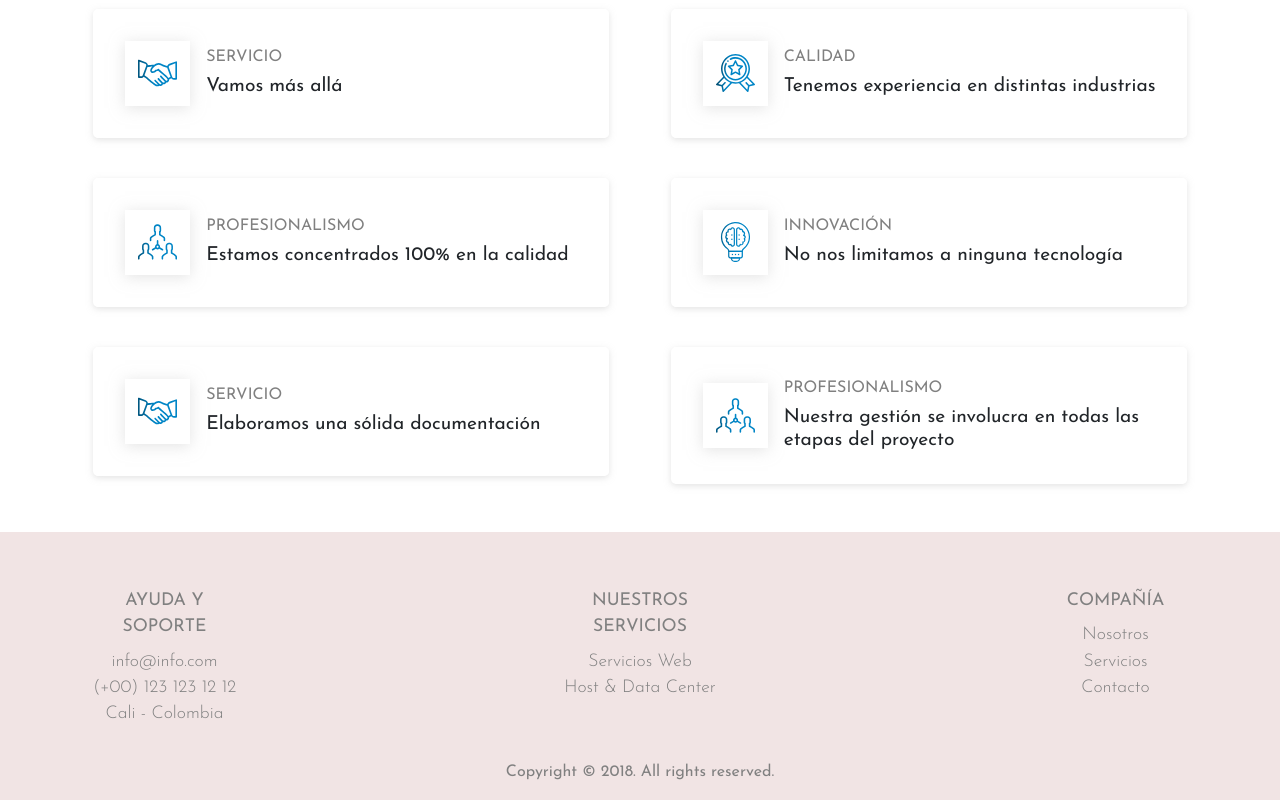
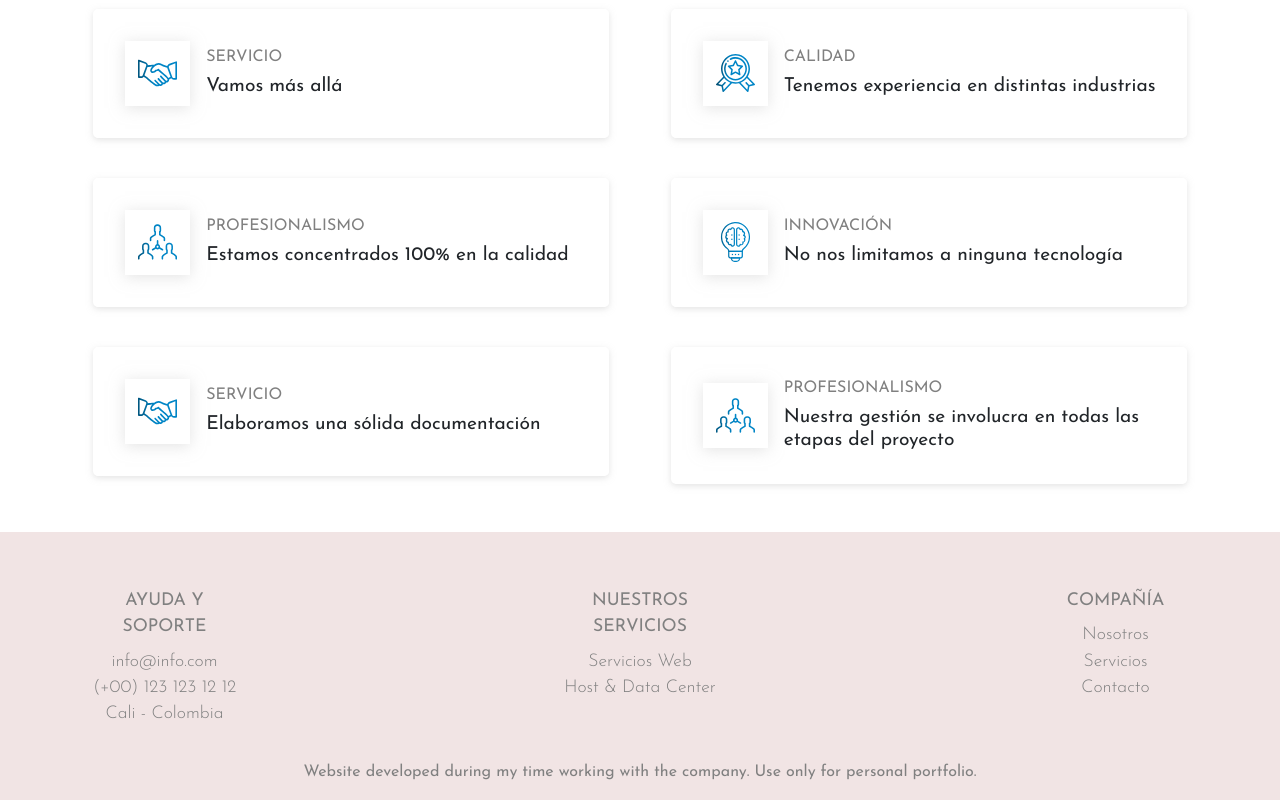
Before and after one commit to johanmeci/p-gbmedia, a React (Create React App) app: page / in a window 1280 px wide. Shown: the part 1216-2016 px from the top of the page. Built offline with nearby package versions, Linux system fonts and the light colour scheme.

Commit message:
Update Footer.js

```diff
--- a/src/components/Footer/Footer.js
+++ b/src/components/Footer/Footer.js
@@ -27,7 +27,7 @@ export default function Footer() {
             </ul>
           </Col>
           <Col xs="12" className="footerInferior">
-            <p>Copyright © 2018. All rights reserved.</p>
+            <p>Website developed during my time working with the company. Use only for personal portfolio.</p>
           </Col>
         </Row>
       </Container>
```
